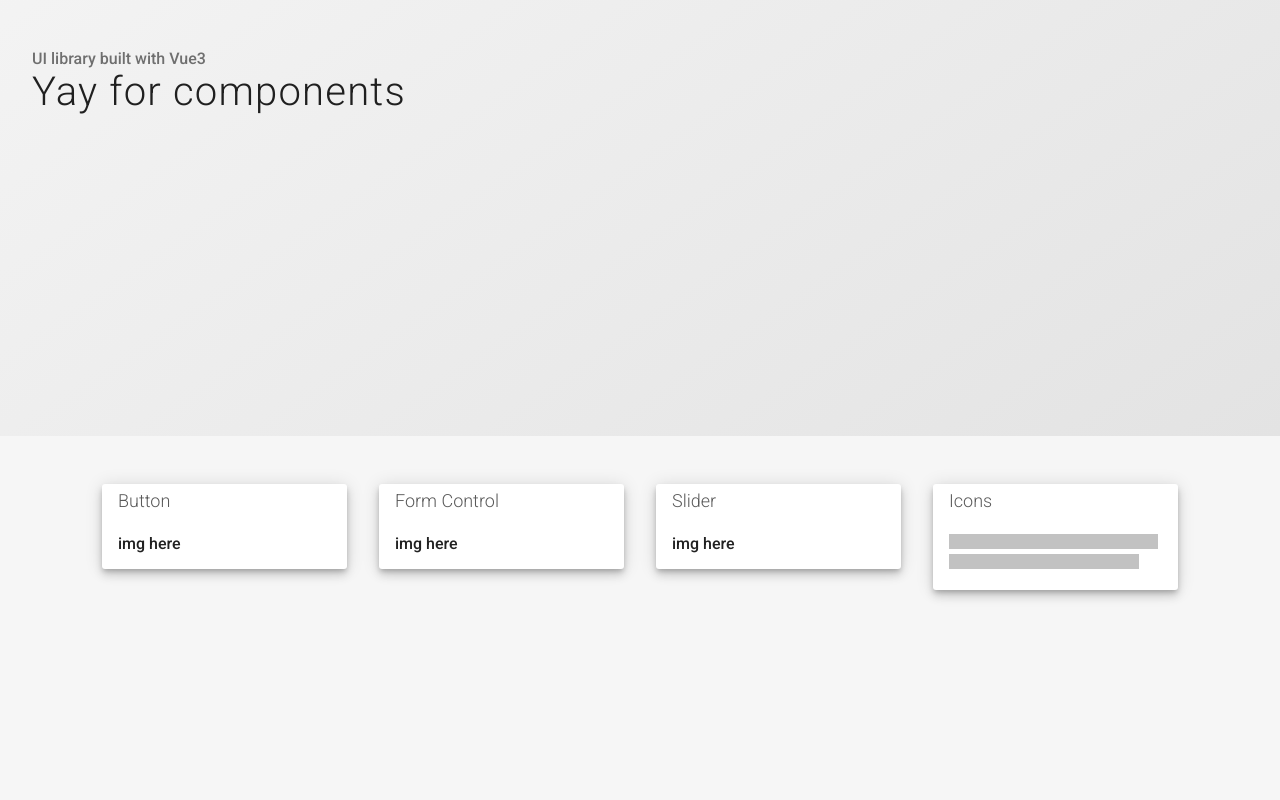
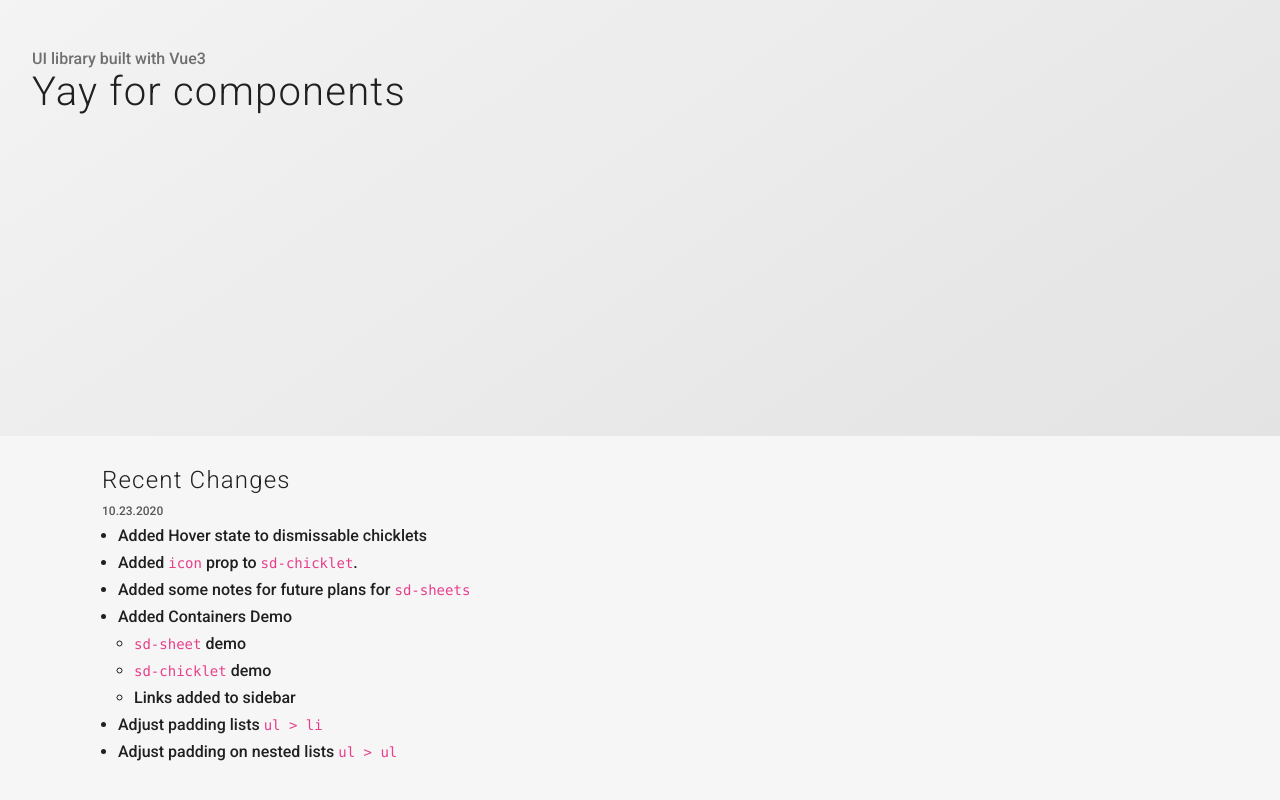
Before and after one commit to strizich/sdui, a Vue app: page / in a window 1280 px wide. Shown: the part 274-1074 px from the top of the page. Before the commit the page ends 944 px from the top, so only its background shows below. Built offline with nearby package versions, Linux system fonts and the light colour scheme.

Commit message:
Adjust padding for lists Changlog section

```diff
--- a/src/library/scss/_typography.scss
+++ b/src/library/scss/_typography.scss
@@ -16,8 +16,13 @@ article > p {
 }
 
 ul, li {
-  padding-top: 8px;
-  padding-bottom: 8px;
+  padding-top: 4px;
+  padding-bottom: 4px;
+}
+
+ul > ul{
+  padding-top:0;
+  padding-bottom:0;
 }
 
 p{
--- a/src/views/Home.vue
+++ b/src/views/Home.vue
@@ -1,68 +1,34 @@
 <template>
 <div class="home">
+  <!-- TODO: Add sd-mast to containers demo-->
   <sd-mast title="Yay for components" subtitle="UI library built with Vue3" />
   <sd-container>
-    <sd-row>
-      <sd-col :lg="3" :md="3" :sm="6" :xs="6">
-        <router-link
-          to="/components/buttons"
-          v-slot="{navigate}"
-          custom
-        >
-          <widget title="Button" @click="navigate">
-            img here
-          </widget>
-        </router-link>
-      </sd-col>
-      <sd-col :lg="3" :md="3" :sm="6" :xs="6">
-        <router-link
-          to="/components/form-controls"
-          v-slot="{navigate}"
-          custom
-        >
-          <widget title="Form Control" @click="navigate">
-            img here
-          </widget>
-        </router-link>
-      </sd-col>
-      <sd-col :lg="3" :md="3" :sm="6" :xs="6">
-        <router-link
-          to="/components/slider"
-          v-slot="{navigate}"
-          custom
-        >
-          <widget title="Slider"  @click="navigate">
-            img here
-          </widget>
-        </router-link>
-      </sd-col>
-      <sd-col :lg="3" :md="3" :sm="6" :xs="6">
-        <router-link
-          to="/components/icons"
-          v-slot="{navigate}"
-          custom
-        >
-          <widget title="Icons" @click="navigate">
-            <div>
-              <sd-skeleton :height="16"/>
-            </div>
-            <div>
-              <sd-skeleton :height="16"/>
-            </div>
-          </widget>
-        </router-link>
-      </sd-col>
-    </sd-row>
+    <!-- TODO: Convert this into component.-->
+    <section>
+      <h3 class="sd--text__header">Recent Changes</h3>
+      <p class="sd--text__footnote">10.23.2020</p>
+      <ul>
+        <li>Added Hover state to dismissable chicklets</li>
+        <li>Added <code>icon</code> prop to <code>sd-chicklet</code>.</li>
+        <li>Added some notes for future plans for <code>sd-sheets</code></li>
+        <li>Added Containers Demo</li>
+        <ul>
+          <li><code>sd-sheet</code> demo</li>
+          <li><code>sd-chicklet</code> demo</li>
+          <li>Links added to sidebar</li>
+        </ul>
+        <li>Adjust padding lists <code>ul > li</code></li>
+        <li>Adjust padding on nested lists <code>ul > ul</code></li>
+      </ul>
+    </section>
   </sd-container>
 </div>
 </template>
 
 <script>
 import { defineComponent, reactive } from 'vue'
-import Widget from '@/components/Widget'
 export default defineComponent({
   name: 'AppHome',
-  components: { Widget },
   setup () {
     const state = reactive({
       isLoading: true
```
